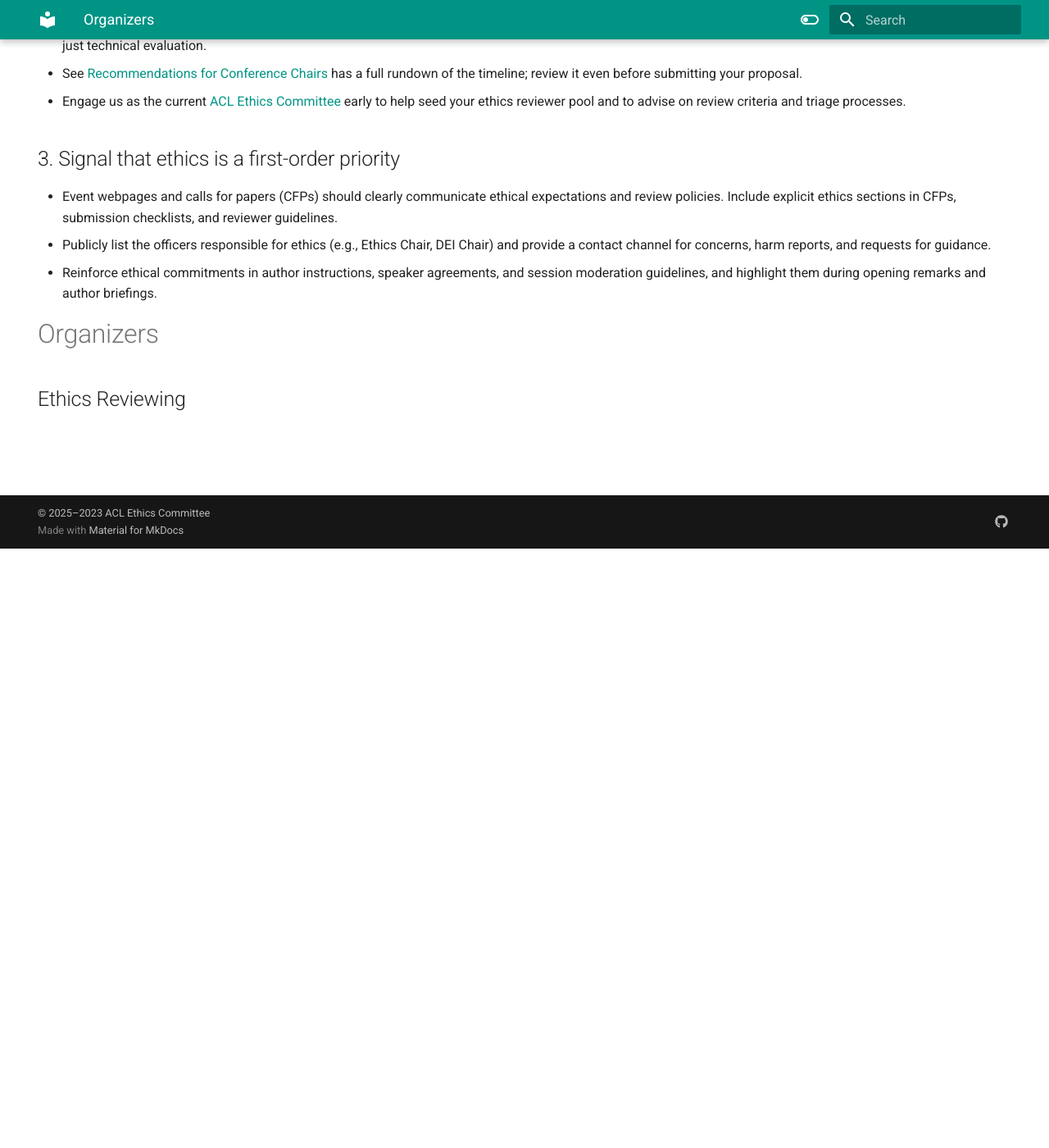
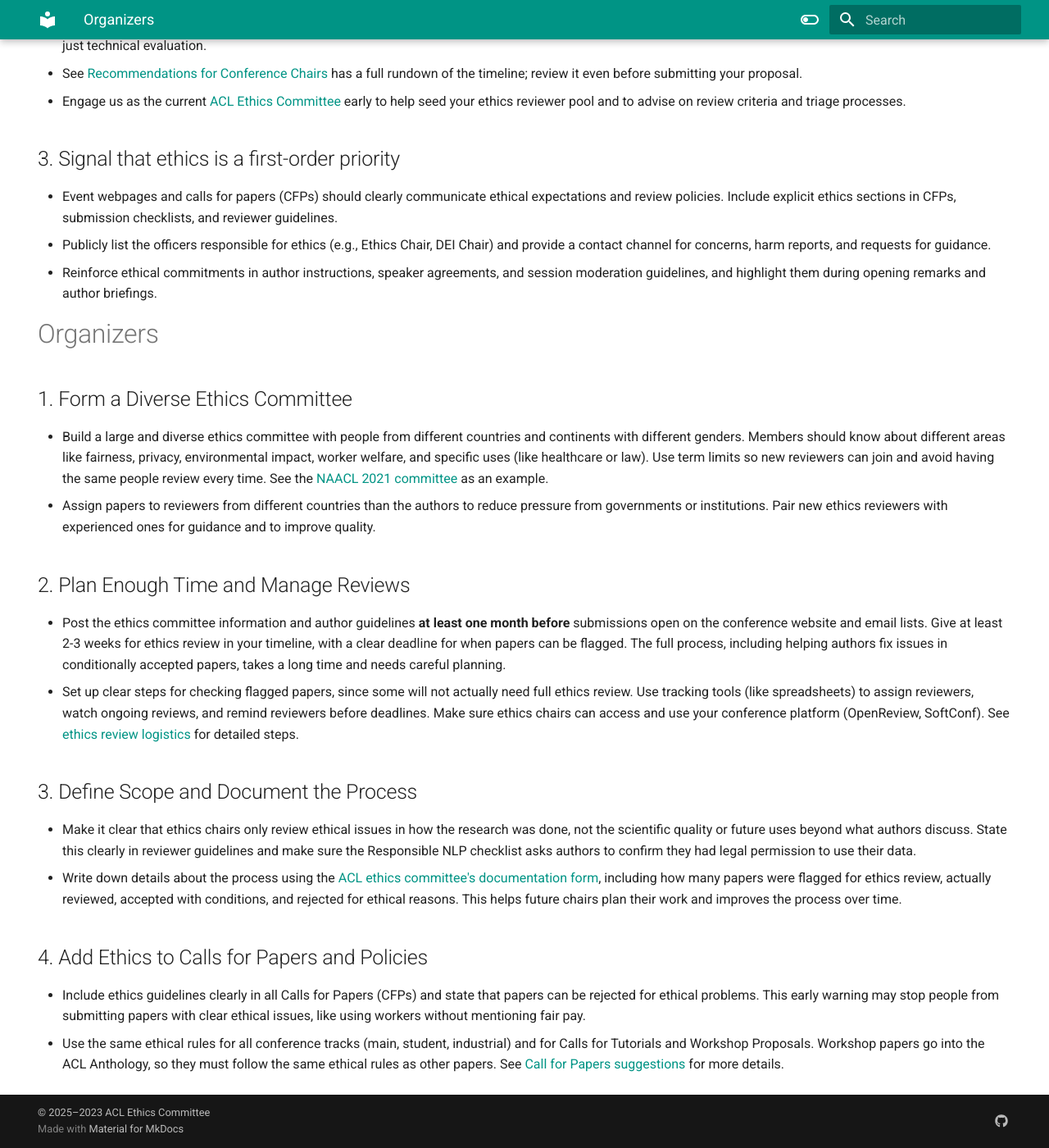
Before and after one commit to knmnyn/ethics-website, an MkDocs documentation site: the page built from docs/roles/organizers.md, in a window 1280 px wide and 1400 px high, scrolled down 731 px. Shown: the whole window at 82% size. Built offline with MkDocs 1.6.1 and Material for MkDocs 9.7.7, drawn with Linux system fonts in a browser that asks for light colours; before the commit the page ends 1399 px from its top, so only the background shows below that.

Commit message:
Update organizers.md

```diff
--- a/docs/roles/organizers.md
+++ b/docs/roles/organizers.md
@@ -29,6 +29,19 @@ Budget extra time and resources to identify, invite, and support underrepresente
 
 # Organizers
 
-## Ethics Reviewing
+## 1. Form a Diverse Ethics Committee
 
-##
+* Build a large and diverse ethics committee with people from different countries and continents with different genders. Members should know about different areas like fairness, privacy, environmental impact, worker welfare, and specific uses (like healthcare or law). Use term limits so new reviewers can join and avoid having the same people review every time. See the [NAACL 2021 committee](https://2021.naacl.org/ethics/committee/) as an example.
+* Assign papers to reviewers from different countries than the authors to reduce pressure from governments or institutions. Pair new ethics reviewers with experienced ones for guidance and to improve quality.
+
+## 2. Plan Enough Time and Manage Reviews
+* Post the ethics committee information and author guidelines **at least one month before** submissions open on the conference website and email lists. Give at least 2-3 weeks for ethics review in your timeline, with a clear deadline for when papers can be flagged. The full process, including helping authors fix issues in conditionally accepted papers, takes a long time and needs careful planning.
+* Set up clear steps for checking flagged papers, since some will not actually need full ethics review. Use tracking tools (like spreadsheets) to assign reviewers, watch ongoing reviews, and remind reviewers before deadlines. Make sure ethics chairs can access and use your conference platform (OpenReview, SoftConf). See [ethics review logistics](../resources/ethical-review-recommendations/index.md#ethics-review-logistics) for detailed steps.
+
+## 3. Define Scope and Document the Process
+* Make it clear that ethics chairs only review ethical issues in how the research was done, not the scientific quality or future uses beyond what authors discuss. State this clearly in reviewer guidelines and make sure the Responsible NLP checklist asks authors to confirm they had legal permission to use their data.
+* Write down details about the process using the [ACL ethics committee's documentation form](https://ethics.aclweb.org/), including how many papers were flagged for ethics review, actually reviewed, accepted with conditions, and rejected for ethical reasons. This helps future chairs plan their work and improves the process over time.
+
+## 4. Add Ethics to Calls for Papers and Policies
+* Include ethics guidelines clearly in all Calls for Papers (CFPs) and state that papers can be rejected for ethical problems. This early warning may stop people from submitting papers with clear ethical issues, like using workers without mentioning fair pay.
+* Use the same ethical rules for all conference tracks (main, student, industrial) and for Calls for Tutorials and Workshop Proposals. Workshop papers go into the ACL Anthology, so they must follow the same ethical rules as other papers. See [Call for Papers suggestions](../resources/ethical-review-recommendations/index.md#suggestions-for-call-for-paper) for more details.
```
